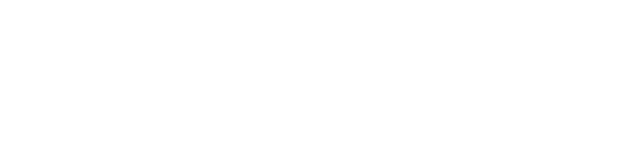
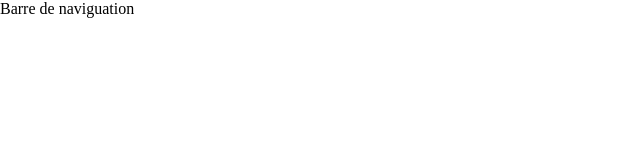
Before and after one commit to Fanomez4ntsoa/Digit, a plain HTML site: page index.html in a window 1280 px wide. Shown: the whole page, without its empty margins (0-640 px from the left). Drawn offline with Linux system fonts and the light colour scheme.

Commit message:
Configuration All variables Css

```diff
--- a/assets/css/styles.css
+++ b/assets/css/styles.css
@@ -0,0 +1,49 @@
+@import url('https://fonts.googleapis.com/css2?family=Poppins&display=swap');
+
+/* ----------- Variables ----------- */
+:root {
+	/* text colors */
+	--text-gray: #808291;
+	--text-white: #f8f9fa;
+	--text-light: #f6f6f6;
+	--text-dark: #1A3260;
+	--text-dark2: #1A3760D4;
+	--text-red: #ff4d6d;
+	--box-shadow: 0px 0px 50px 0px rgb(0 0 0/10%);
+	--bg-blue: rgb(249, 243, 255);
+	--bg-red: rgb(254, 247, 252);
+	--bg-yellow: rgb(255, 255, 246);
+	--bg-purple: rgb(246, 255, 255);
+
+	/* font family */
+	--font-poppins: "Poppins", sans-serif;
+
+	/* gradient colors */
+	--bg-gradient: linear-gradient(to right, #ff512f, #dd2476);
+	--bg-gradient-indigo: linear-gradient(to right, #8e2de2, #4a00e0);
+	--bg-gradient-peach: linear-gradient(to right, #fff7f3, #fff7f3);
+
+	/* images */
+	--bg-cover: url("/img/bgimg1.png");
+	--bg-image1: url("/img/img1.png");
+	--bg-image2: url("/img/img2.png");
+	--bg-image3: url("/img/img3.png");
+}
+* > * {
+	box-sizing: border-box;
+	padding: 0;
+	margin: 0;
+}
+a {
+	text-decoration: none;
+}
+ul {
+	list-style-type: none;
+}
+/* ----------- Variables ----------- */
+/* ----------- Variables ----------- */
+/* ----------- Variables ----------- */
+/* ----------- Variables ----------- */
+/* ----------- Variables ----------- */
+/* ----------- Variables ----------- */
+/* ----------- Variables ----------- */
--- a/index.html
+++ b/index.html
@@ -4,11 +4,16 @@
 	<meta charset="utf-8">
 	<meta name="viewport" content="width=device-width, initial-scale=1">
 	<title>Digital Marketing</title>
+
 	<!-- CSS -->
 	<link rel="stylesheet" type="text/css" href="assets/css/styles.css">
 </head>
 <body>
-
+	<!-- HEADER start -->
+	<header class="container-fluid">
+		<p>Barre de naviguation</p>
+	</header>
+	<!-- HEADER finish -->
 
 
 
```
